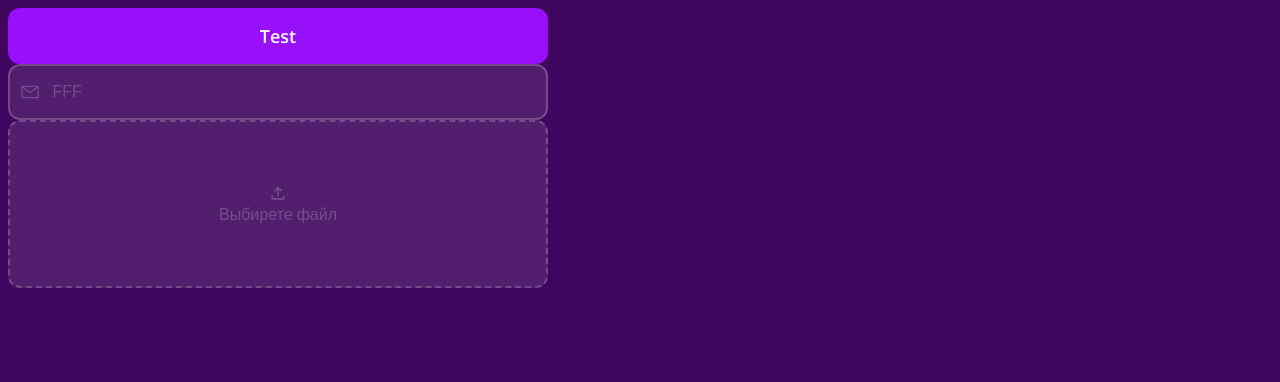
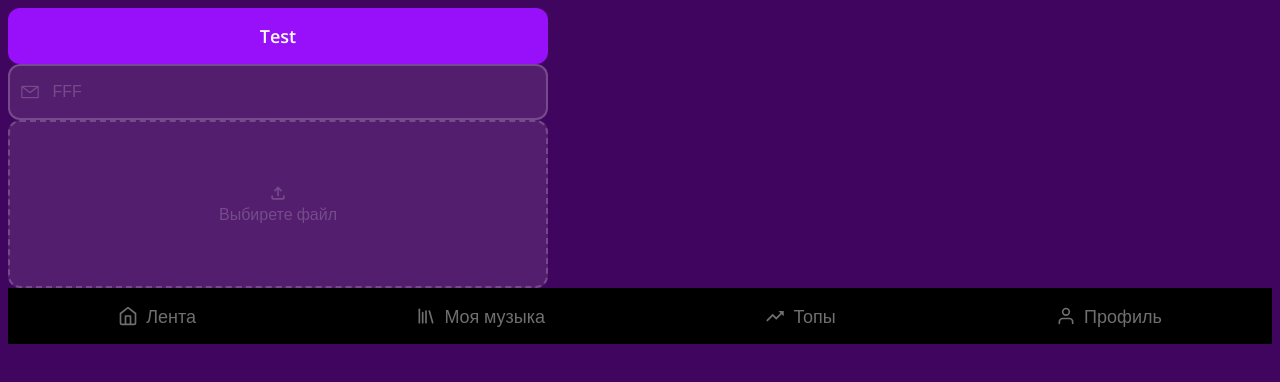
Before and after one commit to KI-24-ATAKA/Pet-Music-Hosting, a React (Vite) app in the folder frontend/MusicHostingWebApp/: page / in a window 1280 px wide. Shown: the top 382 px of the page. Built offline with nearby package versions, Linux system fonts and the light colour scheme.

Commit message:
footer-without-routing

```diff
--- a/frontend/MusicHostingWebApp/src/App.tsx
+++ b/frontend/MusicHostingWebApp/src/App.tsx
@@ -1,6 +1,7 @@
 import FileField from './ui/form/FileField';
 import Button from './ui/form/Button';
 import InputField from './ui/form/InputField';
+import Footer from './components/Footer';
 
 export function App() {
   return (
@@ -8,6 +9,7 @@ export function App() {
       <Button label='Test' onClick={() => {}} />
       <InputField label='222' placeholder='FFF' value='' type='text'/>
       <FileField />
+      <Footer />
     </div>
   )
 }
--- a/frontend/MusicHostingWebApp/src/components/Footer/Footer.scss
+++ b/frontend/MusicHostingWebApp/src/components/Footer/Footer.scss
@@ -0,0 +1,34 @@
+@import '@style';
+
+.Footer {
+  display: flex;
+  flex-direction: row;
+  justify-content: center;
+  align-items: center;
+  background-color: black;
+  max-width: 100%;
+  height: 56px;
+  &__navigation {
+    display: flex;
+    flex-grow: 1;
+    font-size: 18px;
+    font-family: inherit;
+    align-items: center;
+    justify-content: center;
+    color: $grey;
+    background: none;
+    outline: none;
+    border: none;
+    height: 100%;
+    .Footer__text{
+      display: flex;
+      flex-grow: 0;
+      gap: 8px;
+      align-items: center;
+      justify-content: center;
+      &:hover {
+        color: $text-color;
+      }
+    }
+  }
+}
--- a/frontend/MusicHostingWebApp/src/components/Footer/Footer.tsx
+++ b/frontend/MusicHostingWebApp/src/components/Footer/Footer.tsx
@@ -1,10 +1,36 @@
+import {FiHome, FiUser} from 'react-icons/fi';
+import {LuLibrary} from 'react-icons/lu';
+import {IoMdTrendingUp} from 'react-icons/io';
+
+import './Footer.scss';
+
 function Footer() {
     return (
         <div className='Footer'>
-            <button className='Footer__navigation'>Лента</button>
-            <button className='Footer__navigation'>Моя музыка</button>
-            <button className='Footer__navigation'>Топы</button>
-            <button className='Footer__navigation'>Профиль</button>
+            <button className='Footer__navigation'>
+                <label className='Footer__text'>
+                    <FiHome  size={20} />
+                    Лента
+                </label>
+            </button>
+            <button className='Footer__navigation'>
+                <label className='Footer__text'>
+                    <LuLibrary size={20} />
+                    Моя музыка
+                </label>
+            </button>
+            <button className='Footer__navigation'>
+                <label className='Footer__text'>
+                    <IoMdTrendingUp size={20} />
+                    Топы
+                </label>
+            </button>
+            <button className='Footer__navigation'>
+                <label className='Footer__text'>
+                    <FiUser size={20} />
+                    Профиль
+                </label>
+            </button>
         </div>
     );
 }
--- a/frontend/MusicHostingWebApp/src/style/colors.scss
+++ b/frontend/MusicHostingWebApp/src/style/colors.scss
@@ -4,3 +4,4 @@ $foter-color: #020004;
 $active-color: #ad6de4;
 $transparent-white: rgba(#ffffff, 0.2);
 $transparent-white-background: rgba(#ffffff, 0.1);
+$grey: #706e71;
```
